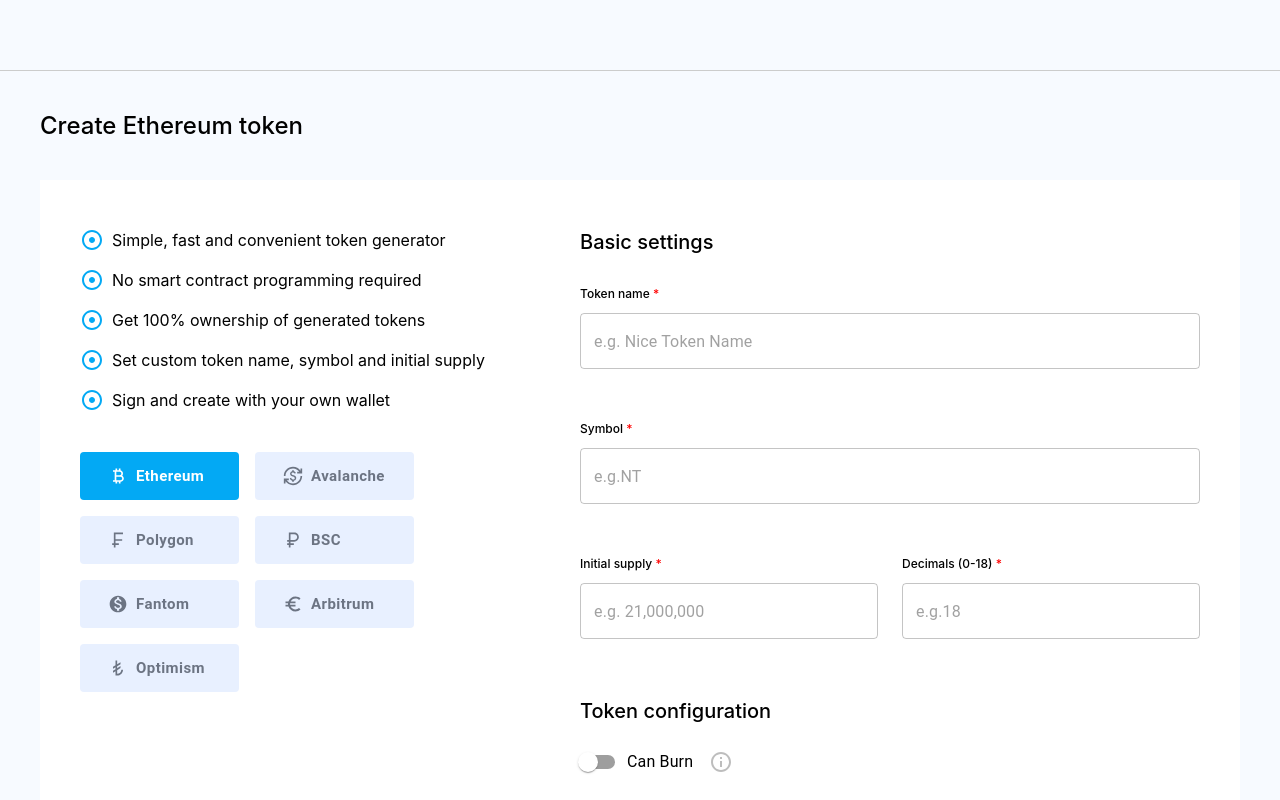
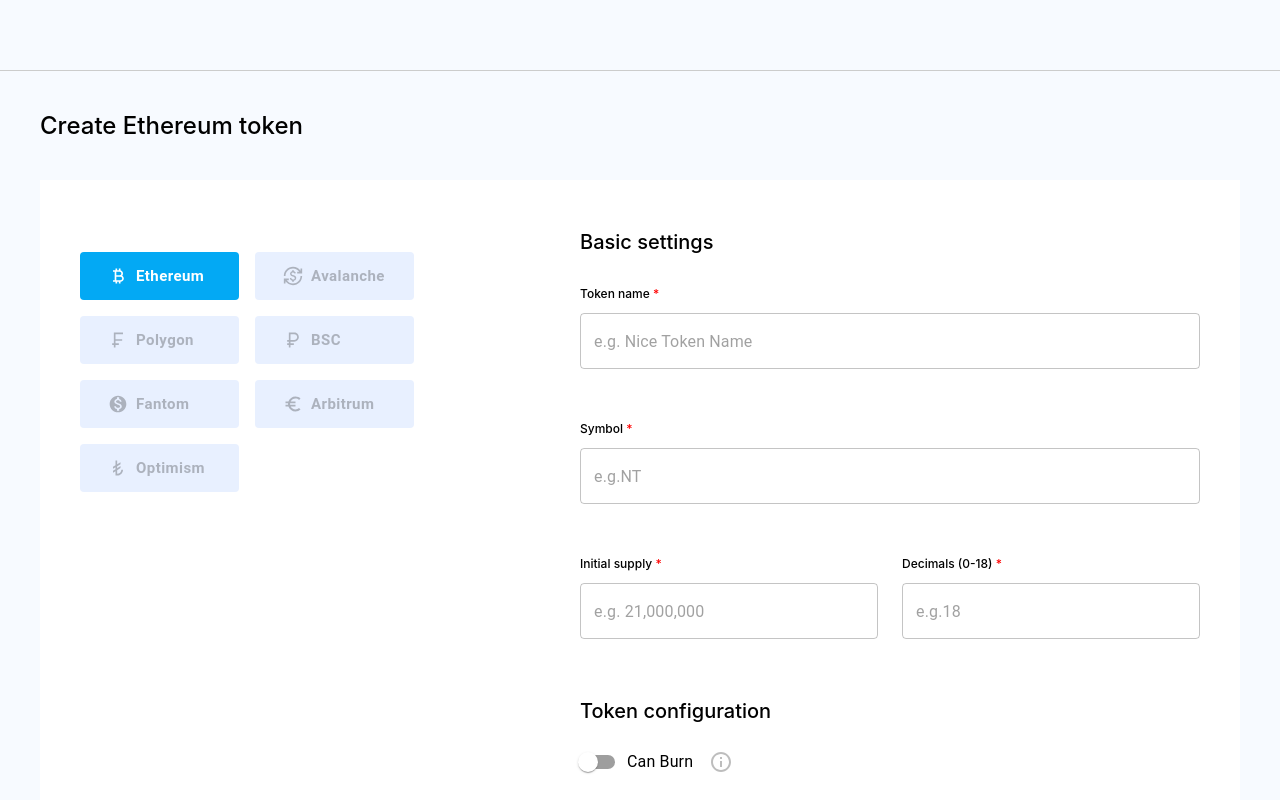
Before and after one commit to longnk1301/white-label-crypto, a React (Create React App) app: page / in a window 1280 px wide. Shown: the top 800 px of the page. Built offline with nearby package versions, Linux system fonts and the light colour scheme.

Commit message:
Feat: remove element not use

```diff
--- a/src/components/ButtonIcon/index.tsx
+++ b/src/components/ButtonIcon/index.tsx
@@ -5,11 +5,13 @@
   text,
   selected,
   onCLick,
+  disabled = false,
 }: {
   icon?: any;
   text: string;
   selected?: boolean;
   onCLick?: () => void;
+  disabled?: boolean;
 }) => {
   return (
     <Button
@@ -34,6 +36,7 @@
       variant="text"
       startIcon={icon}
       onClick={onCLick}
+      disabled={disabled}
     >
       {text}
     </Button>
--- a/src/views/CreateToken/Left.tsx
+++ b/src/views/CreateToken/Left.tsx
@@ -19,11 +19,6 @@
 }) => {
   return (
     <Box>
-      <TextIcon text={'Simple, fast and convenient token generator'} />
-      <TextIcon text={'No smart contract programming required'} />
-      <TextIcon text={'Get 100% ownership of generated tokens'} />
-      <TextIcon text={'Set custom token name, symbol and initial supply'} />
-      <TextIcon text={'Sign and create with your own wallet'} />
       <Box mt={5} width={335}>
         <Stack spacing={2} mb={2} direction="row">
           <ButtonIcon
@@ -33,6 +28,7 @@
             onCLick={() => handleSetState('Ethereum')}
           />
           <ButtonIcon
+            disabled
             selected={state.tokenType === 'Avalanche'}
             icon={<CurrencyExchangeIcon />}
             text="Avalanche"
@@ -41,12 +37,14 @@
         </Stack>
         <Stack spacing={2} mb={2} direction="row">
           <ButtonIcon
+            disabled
             selected={state.tokenType === 'Polygon'}
             icon={<CurrencyFrancIcon />}
             text="Polygon"
             onCLick={() => handleSetState('Polygon')}
           />
           <ButtonIcon
+            disabled
             selected={state.tokenType === 'BSC'}
             icon={<CurrencyRubleIcon />}
             text="BSC"
@@ -55,12 +53,14 @@
         </Stack>
         <Stack spacing={2} mb={2} direction="row">
           <ButtonIcon
+            disabled
             selected={state.tokenType === 'Fantom'}
             icon={<MonetizationOnIcon />}
             text="Fantom"
             onCLick={() => handleSetState('Fantom')}
           />
           <ButtonIcon
+            disabled
             selected={state.tokenType === 'Arbitrum'}
             icon={<EuroSymbolIcon />}
             text="Arbitrum"
@@ -69,6 +69,7 @@
         </Stack>
         <Stack spacing={2} mb={2} direction="row">
           <ButtonIcon
+            disabled
             selected={state.tokenType === 'Optimism'}
             icon={<CurrencyLiraIcon />}
             text="Optimism"
--- a/src/views/CreateToken/index.tsx
+++ b/src/views/CreateToken/index.tsx
@@ -56,14 +56,13 @@
   };
 
   function _handleChange(e: React.ChangeEvent<HTMLInputElement>) {
-    console.log('111', e.target.name, e.target.value);
-    console.log('222', e.target.checked);
     if (e.target.name === 'decimals') {
       if (Number(e.target.value) >= 0 && Number(e.target.value) <= 18) {
         setState({ ...state, [e.target.name]: Number(e.target.value) });
       }
       return;
     }
+
     if (flags.includes(e.target.name)) {
       setState({ ...state, [e.target.name]: e.target.checked });
 
@@ -258,7 +257,12 @@
             </Box>
             <Box p={1} pt={5} display={'flex'} flexDirection={'row'}>
               <Button
-                disabled={state.tokenName === '' && state.symbol === ''}
+                disabled={
+                  state.tokenName === '' &&
+                  state.symbol === '' &&
+                  state.initialSupply === 0 &&
+                  state.decimals === 0
+                }
                 sx={{
                   width: 159,
                   maxWidth: 159,
```
